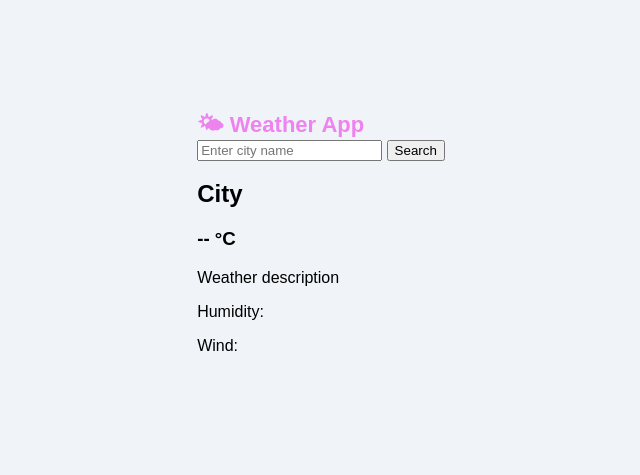
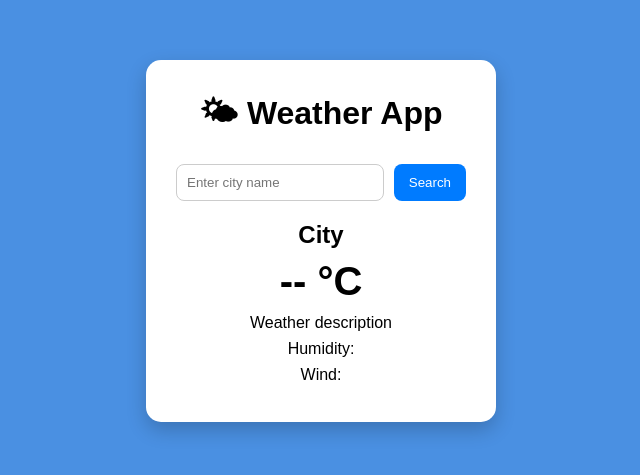
Before and after one commit to Cebisile16/Weather-Site-Project, a plain HTML site: page index.html in a window 1280 px wide. Shown: the part 159-634 px from the top of the page, without its empty margins (319-959 px from the left). Drawn offline with Linux system fonts and the light colour scheme; files whose address does not match are found by name.

Commit message:
Refact: added js file and refactored the css file

```diff
--- a/CSS/style.css
+++ b/CSS/style.css
@@ -1,121 +1,66 @@
-body {
-    background: #f0f4f8;
-    display: flex;
-    justify-content: center;
-    align-items: center;
-    min-height: 100vh;
-    margin: 0;
-    font-family: sans-serif;
+*{
+    margin:0;
+    padding:0;
+    box-sizing:border-box;
 }
 
-.card {
-    background: white;
-    border-radius: 16px;
-    padding: 24px;
-    width: 320px;
-    box-shadow: 0 4px 12px rgba(0,0,0,0.1);
+body{
+    font-family:Arial, Helvetica, sans-serif;
+    background:#4a90e2;
+    display:flex;
+    justify-content:center;
+    align-items:center;
+    height:100vh;
 }
 
-.current {
-    display: flex;
-    align-items: center;
-    gap: 12px;
-    margin-bottom: 4px;
+.container{
+    background:white;
+    padding:30px;
+    border-radius:15px;
+    width:350px;
+    text-align:center;
+    box-shadow:0 8px 20px rgba(0,0,0,.2);
 }
 
-.emoji {
-    font-size: 40px;
+h1{
+    margin-bottom:20px;
 }
 
-h1 {
-    font-size: 22px;
-    color: violet;
-    font-weight: bold;
-    margin: 0;
-    line-height: 1.3;
+.search-box{
+    display:flex;
+    gap:10px;
+    margin-bottom:20px;
 }
 
-.range-now {
-    font-size: 13px;
-    color: #888;
-    margin: 0 0 16px;
+input{
+    flex:1;
+    padding:10px;
+    border-radius:8px;
+    border:1px solid #ccc;
 }
 
-.divider {
-    border: none;
-    border-top: 1px solid #e8e8e8;
-    margin-bottom: 16px;
+button{
+    padding:10px 15px;
+    border:none;
+    border-radius:8px;
+    background:#007BFF;
+    color:white;
+    cursor:pointer;
 }
 
-.forecast {
-    list-style: none;
-    padding: 0;
-    margin: 0;
-    display: flex;
-    flex-direction: column;
-    gap: 12px;
+button:hover{
+    background:#0056b3;
 }
 
-.forecast li {
-    display: flex;
-    justify-content: space-between;
-    align-items: center;
-    padding: 10px;
-    border-radius: 8px;
-    transition: all 0.2s ease-in-out;
+.weather-card h2{
+    margin-bottom:10px;
 }
 
-.forecast li:hover {
-    background: #fff5e6;
-    cursor: pointer;
+.weather-card h3{
+    font-size:40px;
+    margin-bottom:10px;
 }
 
-.day-info {
-    display: flex;
-    align-items: center;
-    gap: 10px;
+.weather-card p{
+    margin:8px;
 }
-
-.day-emoji {
-    font-size: 22px;
-}
-
-.day-name {
-    font-size: 15px;
-    font-weight: bold;
-    color: #222;
-}
-
-.day-range {
-    font-size: 14px;
-    color: #888;
-}
-
-.high-temp {
-    font-weight: bold;
-    color: #222;
-}
-
-.change-city {
-    display: block;
-    margin: 25px auto 15px;
-    padding: 12px 28px;
-    background: #ff6600;
-    color: white;
-    border: none;
-    border-radius: 12px;
-    font-size: 16px;
-    cursor: pointer;
-    transition: all 0.2s ease-in-out;
-}
-
-.change-city:hover {
-    background: #e65c00;
-}
-
-.credit {
-    text-align: center;
-    font-size: 12px;
-    color: #aaa;
-    margin-top: 10px;
-}
--- a/Javascript/app.js
+++ b/Javascript/app.js
@@ -10,3 +10,4 @@ function changeCity() {
 const changeCityButton = document.querySelector(".change-city");
 
 changeCityButton.addEventListener("click", changeCity);
+console.log("Weather App Loaded!");
```
